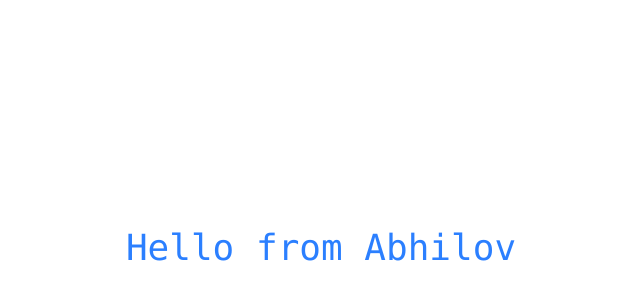
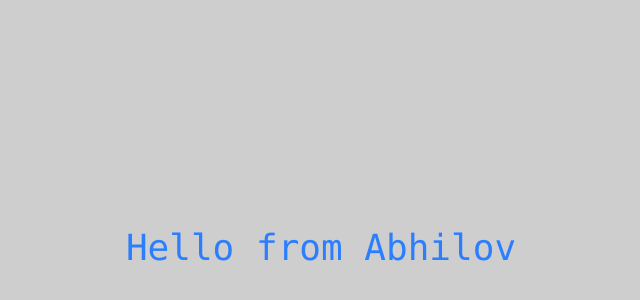
Before and after one commit to abhilov23/notemark, a React (Vite) app: page / in a window 1280 px wide. Shown: the part 152-452 px from the top of the page, without its empty margins (319-959 px from the left). Built offline with nearby package versions, Linux system fonts and the light colour scheme.

Commit message:
added the blur background

```diff
--- a/src/main/index.ts
+++ b/src/main/index.ts
@@ -12,6 +12,14 @@ function createWindow(): void {
     height: 670,
     show: false,
     autoHideMenuBar: true,
+    center:true,
+    title:"Notemark",
+    frame:false,
+    vibrancy:'fullscreen-ui',
+    backgroundMaterial: 'acrylic',
+    visualEffectState:'active',
+    titleBarStyle:'hidden',
+    trafficLightPosition: {x:15, y:10},
     ...(process.platform === 'linux' ? { icon } : {}),
     webPreferences: {
       preload: join(__dirname, '../preload/index.js'),
--- a/src/renderer/src/App.tsx
+++ b/src/renderer/src/App.tsx
@@ -1,15 +1,15 @@
 /* eslint-disable prettier/prettier */
 
 function App(): React.JSX.Element {
-
   return (
-    <>
-    <div className="flex h-full items-center justify-center">
-          <span className="text-4xl text-blue-500">
-            Hello from Abhilov
-          </span>
+    <div
+      className="h-screen w-screen flex items-center justify-center"
+      style={{ background: 'transparent' }}
+    >
+      <span className="text-4xl text-blue-500">
+        Hello from Abhilov
+      </span>
     </div>
-    </>
   )
 }
 
--- a/src/renderer/src/assets/main.css
+++ b/src/renderer/src/assets/main.css
@@ -1,17 +1,17 @@
 @import "tailwindcss";
 
 @layer base {
-    #root{
-     @apply h-full;
+    #root {
+        @apply h-full;
     }
 
     html,
     body {
         @apply h-full;
-
         @apply select-none;
-        @apply bg-transparent;
+        @apply bg-black/10; /* Same as rgba(0, 0, 0, 0.1) */
         @apply font-mono antialiased text-white;
         @apply overflow-hidden;
+        @apply flex items-center justify-center;
     }
 }
```
